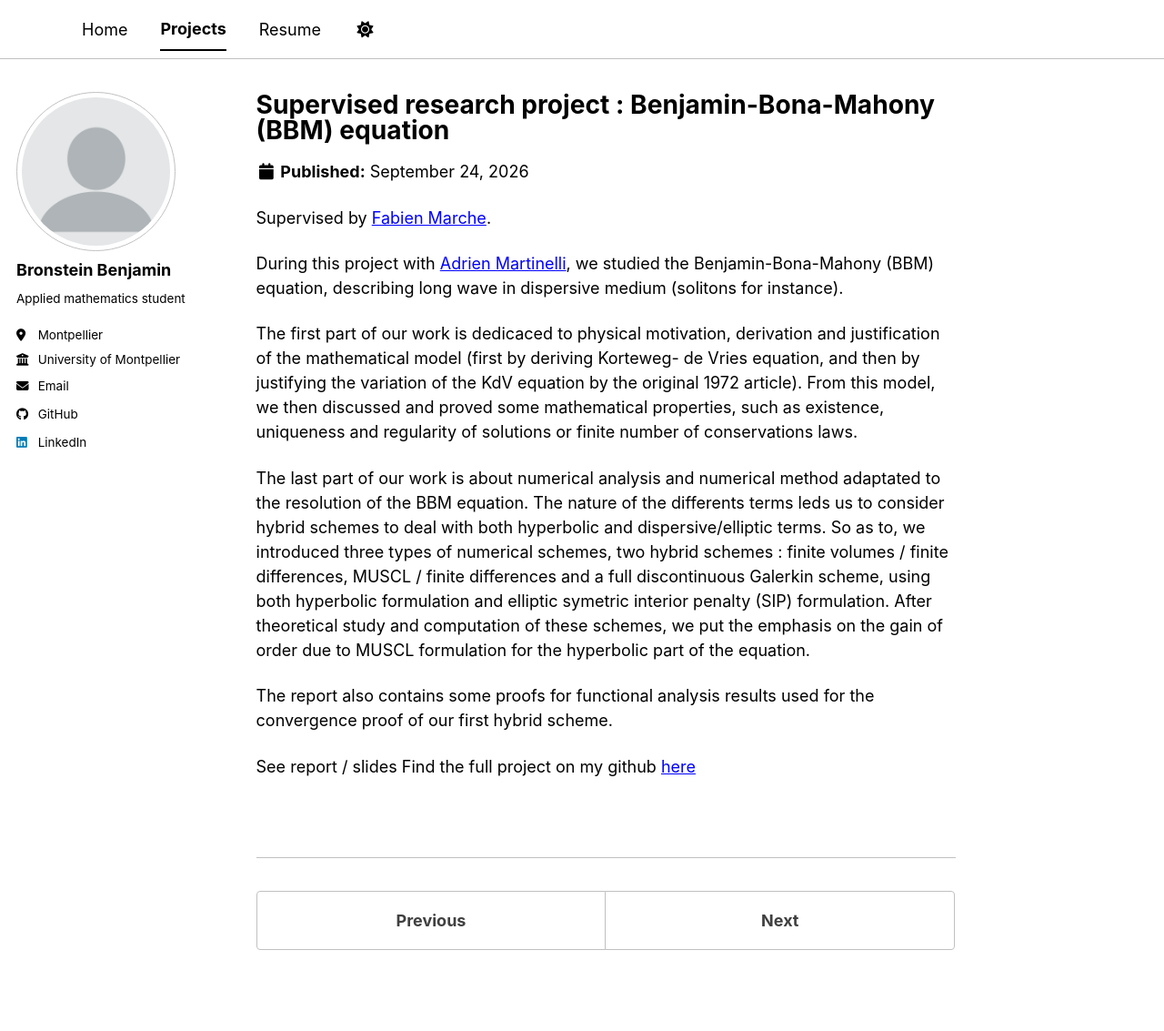
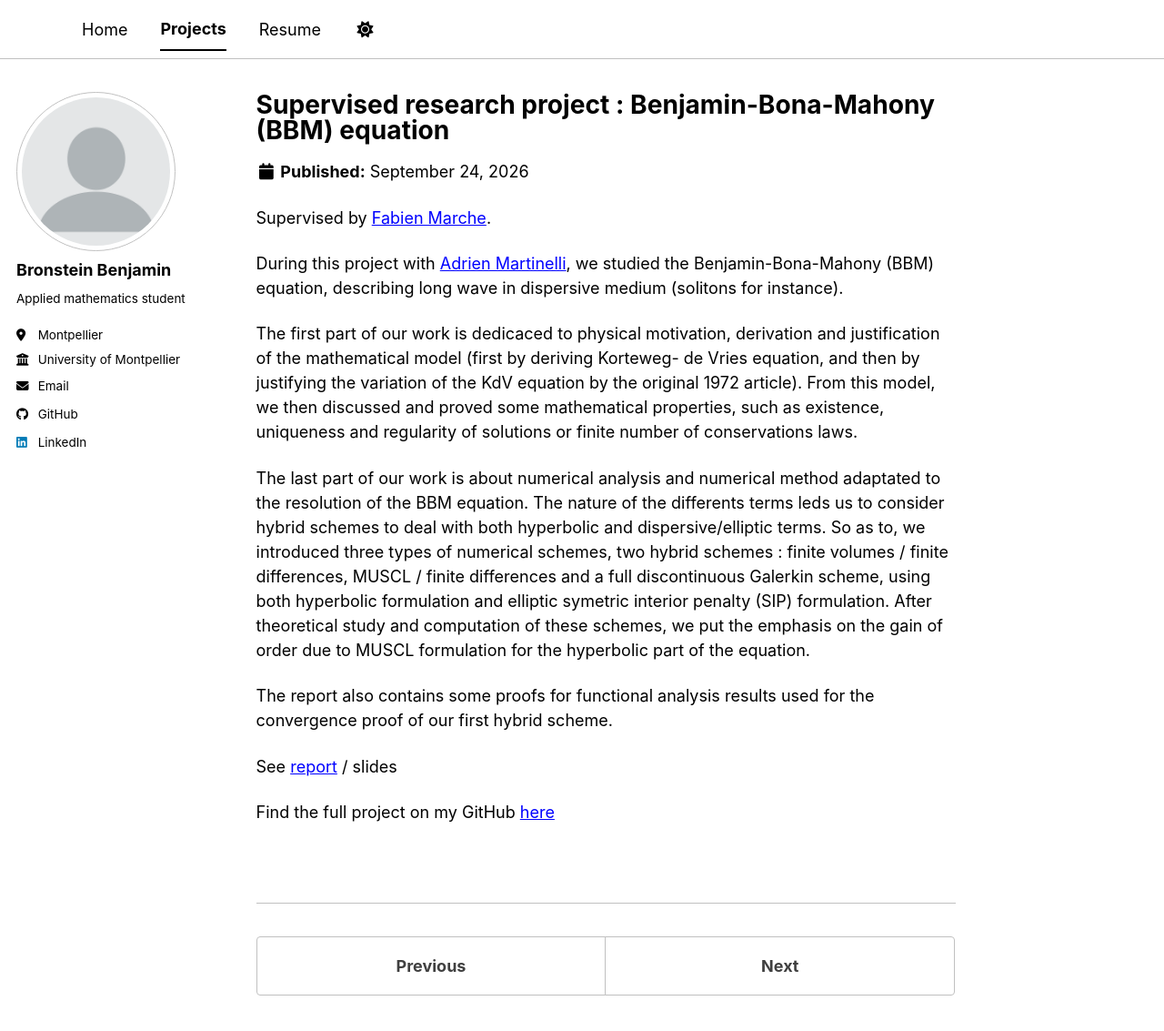
Before and after one commit to HerrBronstein/herrbronstein.github.io, a Jekyll site: the page built from _portfolio/portfolio-1.md, in a window 1280 px wide and 1185 px high. Shown: the top 1133 px of the window at 91% size. Built offline with Jekyll 4.4.1, drawn with Linux system fonts in a browser that asks for light colours; a style sheet for code colours, icons or effects is not loaded; part of the change alters nothing that is shown.

```diff
--- a/_portfolio/portfolio-1.md
+++ b/_portfolio/portfolio-1.md
@@ -19,5 +19,6 @@ After theoretical study and computation of these schemes, we put the emphasis on
 The report also contains some proofs for functional analysis results used for the convergence proof of our first hybrid scheme.
 
 
-See report / slides
-Find the full project on my github [here](https://github.com/HerrBronstein/Benjamin-Bona-Mahony-BBM-equation)
+See [report](/files/Rapport_TER_BBM.pdf) / slides
+
+Find the full project on my GitHub [here](https://github.com/HerrBronstein/Benjamin-Bona-Mahony-BBM-equation)
```
